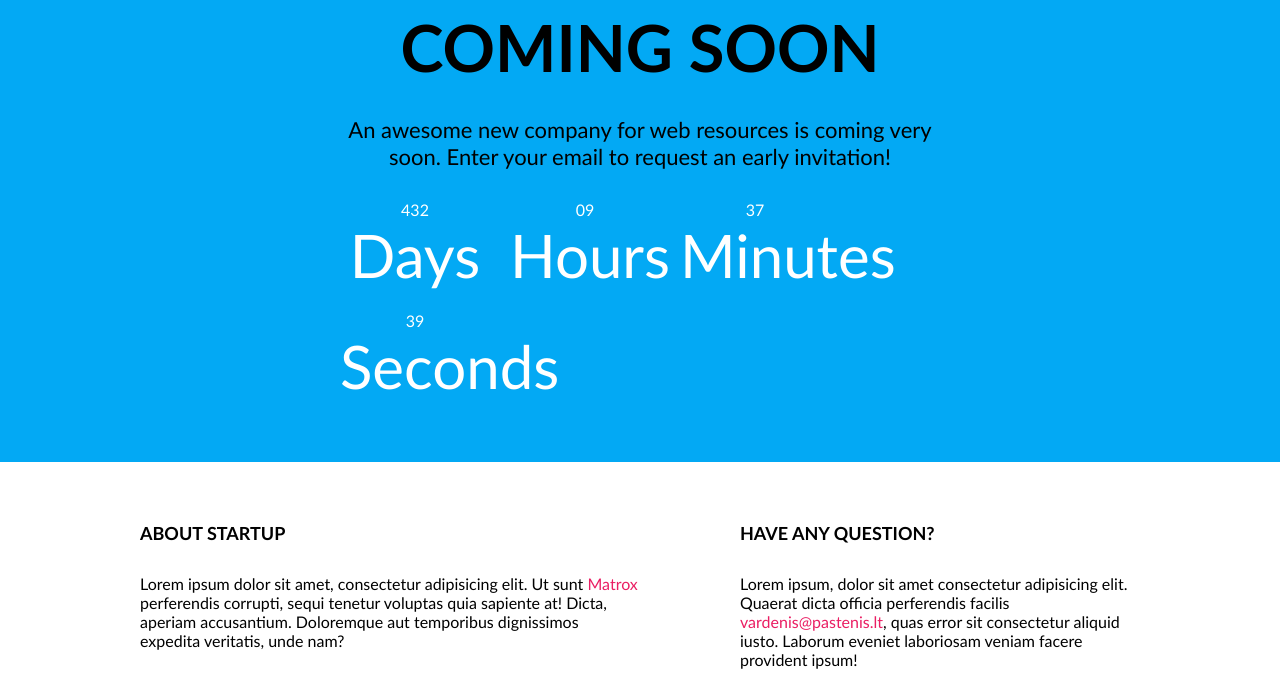
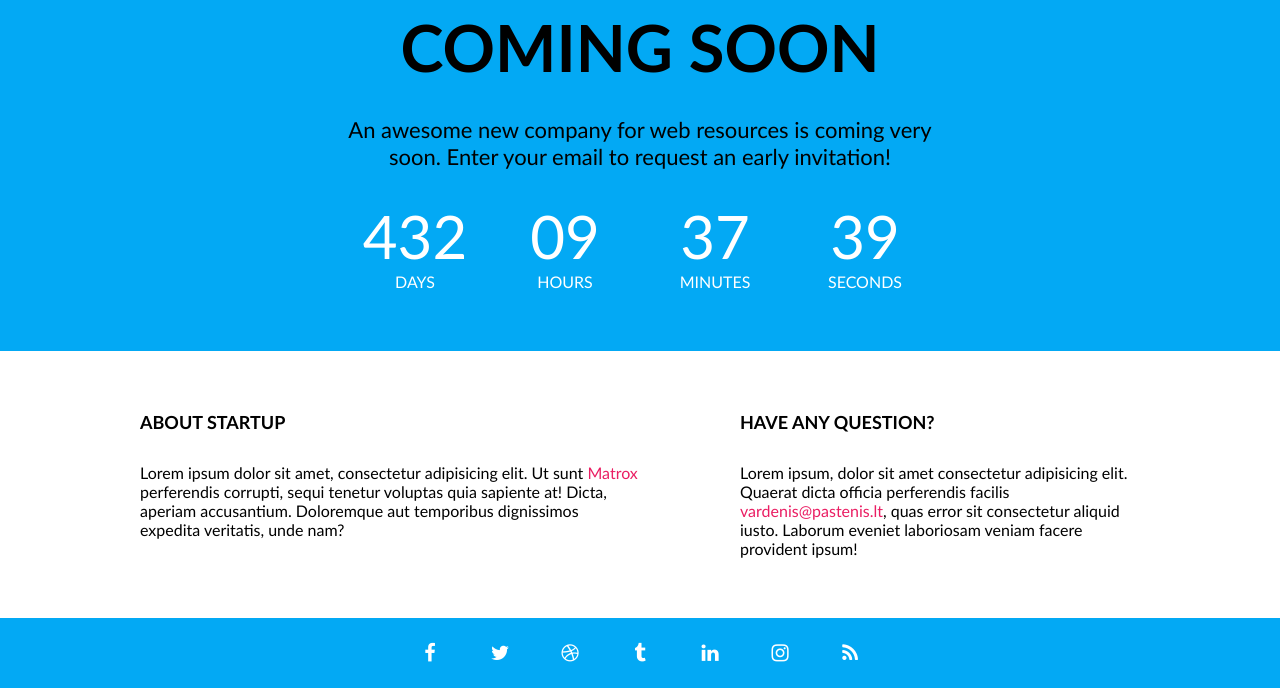
Before and after one commit to thsaris/04-coming-soon, a website: page index.html in a window 1280 px wide. Shown: the part 112-800 px from the top of the page. Drawn offline with Linux system fonts and the light colour scheme.

Commit message:
fixed clock

```diff
--- a/css/components/clock.css
+++ b/css/components/clock.css
@@ -1,6 +1,6 @@
 .clock {
     display: flex;
-    gap: 20px;
+    gap: 40px 0;
     flex-wrap: wrap;
     width: 100%;
     color: #fff;
--- a/index.html
+++ b/index.html
@@ -29,20 +29,20 @@
             <p class="main-description">An awesome new company for web resources is coming very soon. Enter your email to request an early invitation!</p>
             <div class="clock">
                 <div class="time">
-                    <div class="label">432</div>
-                    <div class="value">Days</div>
+                    <div class="value">432</div>
+                    <div class="label">Days</div>
                 </div>
                 <div class="time">
-                    <div class="label">09</div>
-                    <div class="value">Hours</div>
+                    <div class="value">09</div>
+                    <div class="label">Hours</div>
                 </div>
                 <div class="time">
-                    <div class="label">37</div>
-                    <div class="value">Minutes</div>
+                    <div class="value">37</div>
+                    <div class="label">Minutes</div>
                 </div>
                 <div class="time">
-                    <div class="label">39</div>
-                    <div class="value">Seconds</div>
+                    <div class="value">39</div>
+                    <div class="label">Seconds</div>
                 </div>
         </div>
     </section>
```
